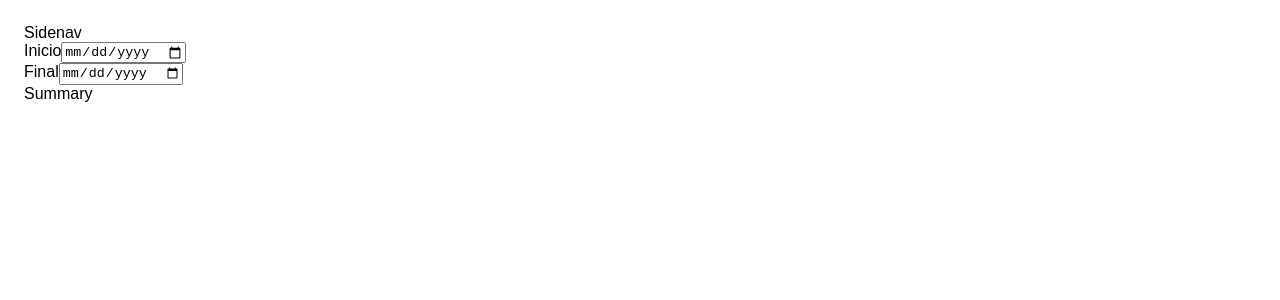
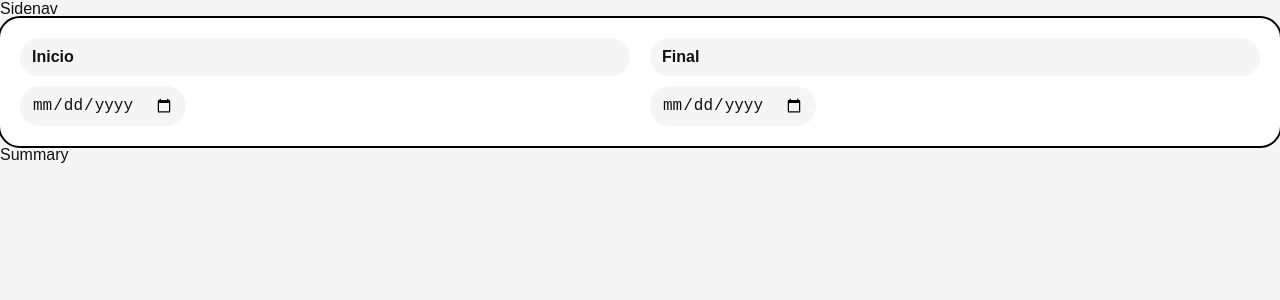
Before and after one commit to GuilhermeFRocha/Fintech, a React (Vite) app: page / in a window 1280 px wide. Shown: the top 300 px of the page. Built offline with nearby package versions, Linux system fonts and the light colour scheme; no server answers.

Commit message:
add style

```diff
--- a/src/components/DateInput.tsx
+++ b/src/components/DateInput.tsx
@@ -1,4 +1,25 @@
-import { ComponentProps } from "react";
+import { ComponentProps, CSSProperties } from "react";
+
+const labelStyle: CSSProperties = {
+  display: "block",
+  marginBottom: "var(--gap-s)",
+  fontWeight: 600,
+  fontSize: "1rem",
+  color: "var(--color-2)",
+  padding: "var(--gap-s) .75rem",
+  backgroundColor: "var(--color-4)",
+  borderRadius: "var(--gap)",
+};
+
+const inputStyle: CSSProperties = {
+  border: "none",
+  fontFamily: "monospace",
+  fontSize: "1rem",
+  color: "var(--color-2)",
+  padding: "var(--gap-s) .75rem",
+  backgroundColor: "var(--color-4)",
+  borderRadius: "var(--gap)",
+};
 
 interface IDateInput extends ComponentProps<"input"> {
   label: string;
@@ -7,8 +28,16 @@
 export const DateInput = ({ label, ...props }: IDateInput) => {
   return (
     <div>
-      <label htmlFor={label}>{label}</label>
-      <input type="date" name={label} id={label} />
+      <label style={labelStyle} htmlFor={label}>
+        {label}
+      </label>
+      <input
+        style={inputStyle}
+        type="date"
+        name={label}
+        id={label}
+        {...props}
+      />
     </div>
   );
 };
--- a/src/components/DateRange.tsx
+++ b/src/components/DateRange.tsx
@@ -1,10 +1,25 @@
+import { useState } from "react";
 import { DateInput } from "./DateInput";
 
 export const DateRange = () => {
+  const [inicio, setInicio] = useState("");
+  const [final, setFinal] = useState("");
   return (
-    <div>
-      <DateInput label="Inicio" />
-      <DateInput label="Final" />
-    </div>
+    <form className="box flex" onSubmit={(e) => e.preventDefault()}>
+      <DateInput
+        label="Inicio"
+        value={inicio}
+        onChange={({ target }) => {
+          setInicio(target.value);
+        }}
+      />
+      <DateInput
+        label="Final"
+        value={final}
+        onChange={({ target }) => {
+          setFinal(target.value);
+        }}
+      />
+    </form>
   );
 };
--- a/src/style.css
+++ b/src/style.css
@@ -1,4 +1,208 @@
+html {
+  --color-1: #000;
+  --color-2: #111;
+  --color-3: #a36af9;
+  /*   --color-3: #fd9acb; */
+  /*   --color-3: #fcc203; */
+  --color-4: #f5f5f5;
+  --color-5: #fff;
+  --gap-s: 0.625rem;
+  --gap: 1.25rem;
+}
+
+.box {
+  outline: 2px solid var(--color-1);
+}
+
+/* html {
+  --color-1: #463220;
+  --color-2: #66593c;
+  --color-3: #eceadd;
+  --color-4: #f7f8f5;
+  --color-5: #ffffff;
+  --gap-s: 0.625rem;
+  --gap: 1.25rem;
+} */
+
 body {
-  margin: 1.5rem;
   font-family: sans-serif;
+  margin: 0px;
+  color: var(--color-2);
+  background: var(--color-4);
 }
+
+.box {
+  padding: var(--gap);
+  border-radius: var(--gap);
+  background: var(--color-5);
+}
+
+button {
+  font-family: sans-serif;
+  font-size: 1rem;
+  cursor: pointer;
+}
+
+h1,
+h2,
+h3 {
+  font-weight: 600;
+  margin: 0px;
+}
+
+ul {
+  list-style: none;
+  padding: 0px;
+  margin: 0px;
+}
+
+.flex {
+  display: flex;
+  gap: var(--gap);
+}
+
+.flex > * {
+  flex: 1;
+}
+
+.mb {
+  margin-bottom: var(--gap);
+}
+
+.bg-1 {
+  background: var(--color-1);
+}
+
+.bg-2 {
+  background: var(--color-2);
+}
+
+.bg-3 {
+  background: var(--color-3);
+}
+
+.bg-4 {
+  background: var(--color-4);
+}
+
+.bg-5 {
+  background: var(--color-5);
+}
+
+.container {
+  display: grid;
+  padding: var(--gap);
+  gap: var(--gap);
+  grid-template-columns: 240px auto;
+}
+
+/* sidenav */
+
+.sidenav li {
+  display: flex;
+  align-items: center;
+  gap: var(--gap-s);
+}
+
+.sidenav li span {
+  width: 2rem;
+  height: 2rem;
+  background: var(--color-4);
+  display: flex;
+  align-items: center;
+  justify-content: center;
+  border-radius: var(--gap);
+}
+
+.sidenav li a {
+  flex: 1;
+  font-size: 1.125rem;
+  text-decoration: none;
+  margin: 0.25rem 0;
+  color: var(--color-1);
+  padding: var(--gap-s) 0;
+}
+
+.sidenav li:hover span {
+  background: var(--color-3);
+}
+
+/* daterange */
+
+.daterange {
+  display: grid;
+  grid-template-columns: 1fr 1fr;
+  gap: var(--gap);
+}
+
+/* resumo */
+
+.resumo {
+  font-size: 1.5rem;
+  font-weight: 600;
+}
+
+.resumo h2 {
+  font-size: 1.5rem;
+  margin-bottom: var(--gap);
+  color: var(--color-1);
+}
+
+/* venda */
+
+.venda {
+  display: grid;
+  grid-template-columns: auto auto 1fr;
+  gap: var(--gap);
+  margin-bottom: var(--gap-s);
+  align-items: center;
+}
+
+.venda div:last-child {
+  justify-self: end;
+}
+
+.venda a {
+  text-decoration: none;
+  color: inherit;
+}
+
+/* small screen */
+
+@media (max-width: 1000px) {
+  .resumo {
+    flex-direction: column;
+  }
+  .daterange {
+    grid-template-columns: 1fr;
+  }
+  .daterange *:last-child {
+    grid-row: 1;
+  }
+}
+
+@media (max-width: 700px) {
+  html {
+    --gap-s: 0.5rem;
+    --gap: 0.75rem;
+  }
+  .container {
+    grid-template-columns: 1fr;
+  }
+  .flex {
+    flex-direction: column;
+  }
+  .sidenav ul {
+    display: grid;
+    grid-template-columns: 1fr 1fr;
+  }
+  .sidenav li a {
+    font-size: 0.875rem;
+  }
+  .venda {
+    grid-template-columns: 1fr;
+  }
+  .venda div:last-child {
+    justify-self: start;
+  }
+}
```
